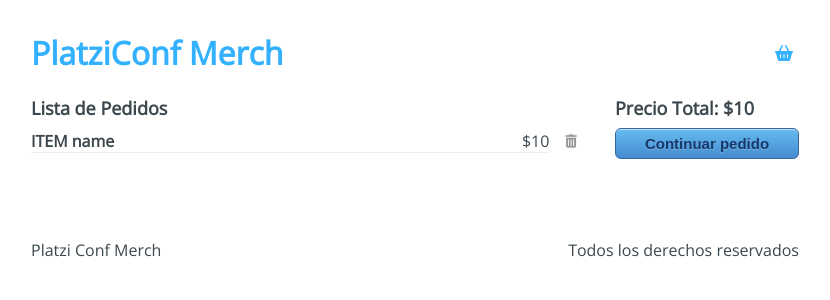
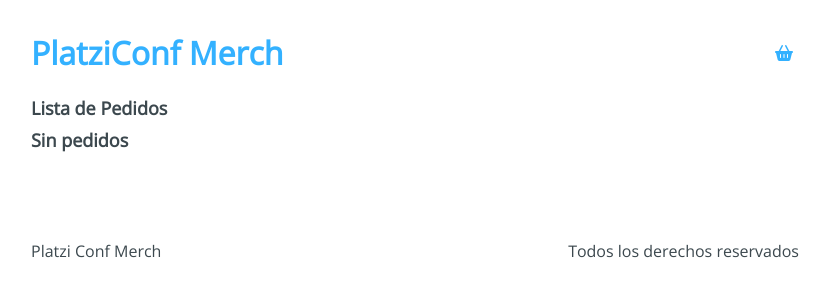
Before and after one commit to Arthurjim/Zoopply-Merch, a React app: page /checkout in a window 1280 px wide. Shown: the top 300 px of the page, without its empty margins (225-1055 px from the left). Built offline with nearby package versions, Linux system fonts and the light colour scheme.

Commit message:
Integracion de paypel

```diff
--- a/package.json
+++ b/package.json
@@ -16,6 +16,7 @@
   "dependencies": {
     "react": "^17.0.1",
     "react-dom": "^17.0.1",
+    "react-paypal-button": "^4.1.1",
     "react-router-dom": "^5.2.0"
   },
   "devDependencies": {
@@ -24,6 +25,7 @@
     "@babel/preset-react": "^7.12.7",
     "babel-eslint": "^10.1.0",
     "babel-loader": "^8.2.2",
+    "css-loader": "^5.0.1",
     "eslint": "^7.14.0",
     "eslint-config-airbnb": "^18.2.1",
     "eslint-config-prettier": "^6.15.0",
--- a/src/containers/Checkout.jsx
+++ b/src/containers/Checkout.jsx
@@ -1,28 +1,49 @@
-import React from 'react';
+import React, { useContext } from 'react';
 import { Link } from 'react-router-dom';
+import AppContext from '../context/AppContext'
+// import {sumTotal}from '../utils'
 import '../styles/components/Checkout.css'
 const Checkout = () => {
+   const { state, removeFromCart } = useContext(AppContext)
+   const { cart } = state;
+   const hanndleRemoveFromCart = (product,i) => () => {
+      removeFromCart(product,i)
+   }
+   const handleSumTotal = () => {
+      const reducer = (acumulator, currentValue) => acumulator + currentValue.price
+      const sum = cart.reduce(reducer, 0)
+      return sum;
+   }
    return (
       <div className="Checkout">
          <div className="Checkout-content">
             <h3>Lista de Pedidos</h3>
-            <div className="Checkout-item">
+            {cart.length > 0 ? <h3>Lista de pedidos</h3> : <h3>Sin pedidos</h3>}
+            {cart.map((item,i) => (
+               <div className="Checkout-item" key={i}>
                   <div className="Checkout-element">
-                  <h4>ITEM name</h4>
-                  <span>$10</span>
+                     <h4>{item.title}</h4>
+                     <span>${item.price}</span>
                   </div>
-               <button type="button">
-                  <i className="fas fa-trash-alt"/>
+                  <button type="button" onClick={hanndleRemoveFromCart(item,i)}>
+                     <i className="fas fa-trash-alt" />
                   </button>
                </div>
+            ))}
+
          </div>
+         {
+            cart.length > 0 && (
                <div className="Checkout-sidebar">
-            <h3>Precio Total: $10</h3>
+                  <h3>{`Precio Total: $ ${handleSumTotal()}`}</h3>
                   <Link to="/checkout/information">
                      <button type="button">Continuar pedido</button>
 
                   </Link>
                </div>
+            )
+         }
+
       </div>
    );
 }
--- a/src/containers/Information.jsx
+++ b/src/containers/Information.jsx
@@ -1,8 +1,28 @@
-import React from 'react';
-import { Link } from 'react-router-dom';
+import React,{useRef, useContext} from 'react';
+import { Link,useHistory } from 'react-router-dom';
 import '../styles/components/Information.css';
-
+import AppContext from '../context/AppContext'
 const Information = () => {
+   const {state, addToBuyer} = useContext(AppContext);
+   const form= useRef(null);
+   const history =useHistory()
+   const {cart}=state;
+   const hanldeSubmit =()=>{
+      const formData = new FormData(form.current)//estamos pasando todos los datos del form
+      const buyer ={
+         'name': formData.get('name'),
+         'email':formData.get('email'),
+         'address':formData.get('address'),
+         'apto':formData.get('apto'),
+         'city':formData.get('city'),
+         'country':formData.get('country'),
+         'state':formData.get('state'),
+         'cp':formData.get('cp'),
+         'phone':formData.get('phone'),
+      }
+      addToBuyer(buyer);
+      history.push('/checkout/payment')
+   }
    return (
       <div className="Information">
          <div className="Information-content">
@@ -10,10 +30,10 @@
                <h2>Información de contacto:</h2>
             </div>
             <div className="Information-form">
-               <form action="">
+               <form ref={form}>
                   <input type="text" placeholder="Nombre completo" name="name" />
                   <input type="text" placeholder="Correo Electronico" name="email" />
-                  <input type="text" placeholder="Direccion" name="addres" />
+                  <input type="text" placeholder="Direccion" name="address" />
                   <input type="text" placeholder="apto" name="apto" />
                   <input type="text" placeholder="Ciudad" name="city" />
                   <input type="text" placeholder="Pais" name="country" />
@@ -23,23 +43,30 @@
                </form>
             </div>
             <div className="Information-buttons">
-               <div className="Information-back">Regresar</div>
+               <div className="Information-back">
+                <Link to="/checkout">
+                  Regresar
+                </Link>
+               </div>
                <div className="Information-next">
-                  <Link to="/checkout/payment">
-                   pagar
-                  </Link>
+                 <button type="button" onClick={hanldeSubmit}>
+                    Pagar
+                 </button>
 
                </div>
             </div>
          </div>
          <div className="Information-sidebar">
             <h3>Pedido:</h3>
-            <div className="Information-item">
+            {cart.map(item=>(
+               <div className="Information-item" key={item.id}>
                <div className="Information-element">
-                  <h4>ITEM Name</h4>
-                  <span>$10</span>
+                  <h4>{item.title}</h4>
+                  <span>$${item.price}</span>
                </div>
             </div>
+            ))}
+
          </div>
       </div>
    );
--- a/src/containers/Payment.jsx
+++ b/src/containers/Payment.jsx
@@ -1,15 +1,72 @@
-import React from 'react';
+import React, {useContext} from 'react';
+import {PayPalButton} from 'react-paypal-button';
+import AppContext from '../context/AppContext';
+import {useHistory} from 'react-router-dom'
 import '../styles/components/Payment.css'
+
 const Payment = () => {
+   const {state, addNewOrder} =useContext(AppContext);
+   const history =useHistory()
+
+const {cart,buyer}=state;
+
+   const paypalOptions={
+      clientId:'ARpyunVwzQcFg9kgoycTBPehPj-2zKJFAv97s6NuQNRb_CL1klRTwn_6JiG6NF4moTQMbbpU52mef8Dw',
+
+      intent: 'capture',
+      currency: 'USD'
+   }
+   const buttonStyles={
+      layout:'vertical',
+      shape:'rect'
+   }
+   const handlePaymentSuccess =(data)=>{
+      //nos manda un status complete
+      console.log(data)
+      if(data.status === 'COMPLETED'){
+         const newOrder={
+            buyer,
+            product:cart,
+            payment:data//infromacion que nos regresa paypal
+         }
+         addNewOrder(newOrder)
+         history.push('/checkout/success')
+      }
+   }
+   const handleSumTotal = () => {
+      const reducer = (acumulator, currentValue) => acumulator + currentValue.price
+      const sum = cart.reduce(reducer, 0)
+      return sum;
+   }
    return (
      <div className="Payment">
         <div className="Payment-content">
            <h3>Resumen del pedido:</h3>
+           {cart.map((item)=>(
+              <div className="PaymentItem" key={item.title}>
+                 <div className="Payment-elemen">
+                     <h2>{item.title}</h2>
+                     <span>
+                        $
+                        {' '}
+                        {item.price}
+                     </span>
+                 </div>
+              </div>
+           ))}
            <div className="Payment-button">
-              Boton de pago con Paypal
+              <PayPalButton
+                  paypalOptions={paypalOptions}
+                  buttonStyles={buttonStyles}
+                  amount={handleSumTotal()}
+                  onPaymentStart={()=>console.log('Start Payment')}
+                  onPaymentSuccess={data=>handlePaymentSuccess(data)}
+                  onPaymentError={error=>console.log(error)}
+                  onPaymentCancel={data =>console.log(data)}
+              />
            </div>
         </div>
-         <div/>
+         <div />
      </div>
    );
 }
--- a/src/hooks/useInitialState.js
+++ b/src/hooks/useInitialState.js
@@ -10,15 +10,29 @@
          cart: [...state.cart, payload],
       });
    }
-   const removeFromCart = payload =>{
+   const removeFromCart = (payload, indexRemove) =>{
       setState({
          ...state,
-         cart: state.cart.filter(items => items.id !== payload.id)
+         cart: state.cart.filter((item, indexCurrent) => indexCurrent !== indexRemove)
+      })
+   }
+   const addToBuyer = payload =>{
+      setState({
+         ...state,
+         buyer:[...state.buyer,payload]
+      })
+   }
+   const addNewOrder = payload =>{
+      setState({
+         ...state,
+         orders:[...state.orders,payload]
       })
    }
    return{
       addToCart,
       removeFromCart,
+      addToBuyer,
+      addNewOrder,
       state,
    }
 
--- a/src/initialState.js
+++ b/src/initialState.js
@@ -1,5 +1,7 @@
 export default {
    cart: [],
+   buyer:[],
+   orders:[],
    products: [
      {
        'id': '1',
--- /dev/null
+++ b/src/utils/sumTotal.js
@@ -0,0 +1,5 @@
+export const handleSumTotal = () => {
+   const reducer = (acumulator, currentValue) => acumulator + currentValue.price
+   const sum = cart.reduce(reducer, 0)
+   return sum;
+}
--- a/webpack.config.js
+++ b/webpack.config.js
@@ -9,7 +9,7 @@
   output: {
     path: path.resolve(__dirname, 'dist'),
     filename: 'bundle.js',
-
+    publicPath: '/'
   },
   resolve: {
     //tenemos que decir que extensiones va a estar analizando para que webpack este preparado
@@ -53,7 +53,7 @@
       filename: './index.html',
     }),
     new MiniCssExtractPlugin({
-      filename:'assets/[name].css'
+      filename:'./assets/[name].css'
     })
   ],
   devServer: {
```
Also changed, not shown: cursos.txt, 1 other file (tests, documents, lock files or other folders). Lines whose indentation alone changed are shown as unchanged.
